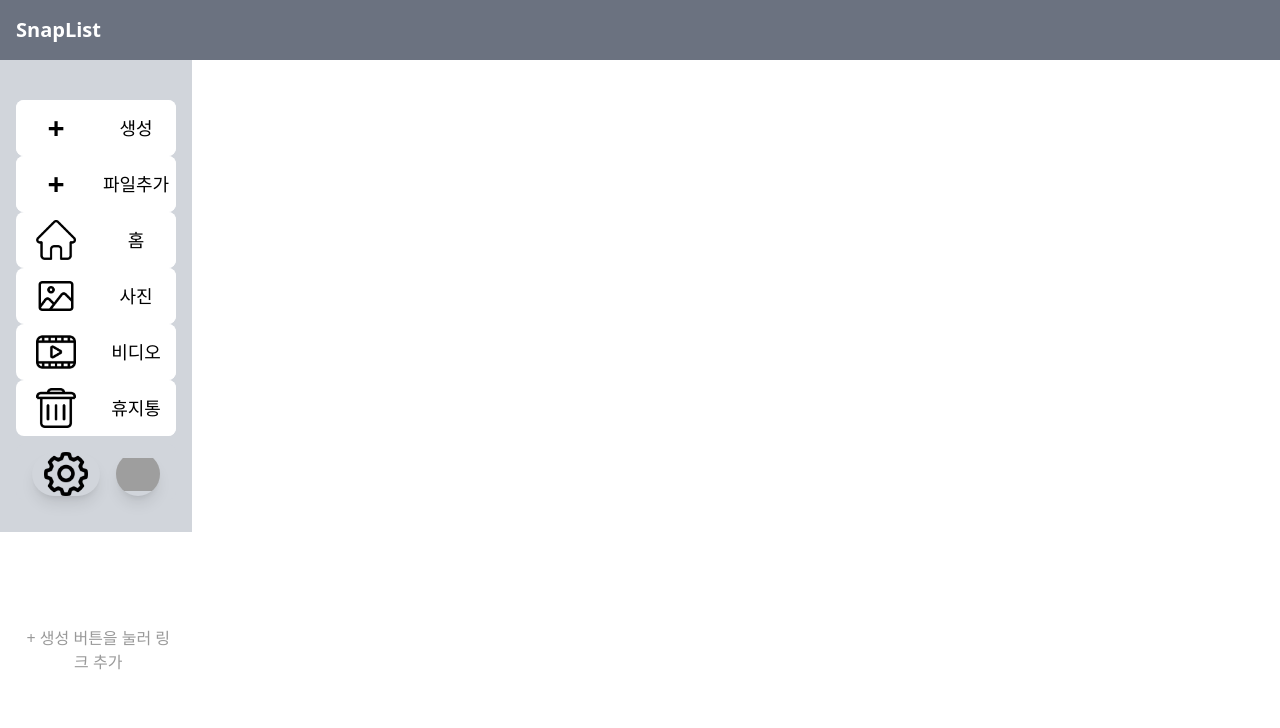
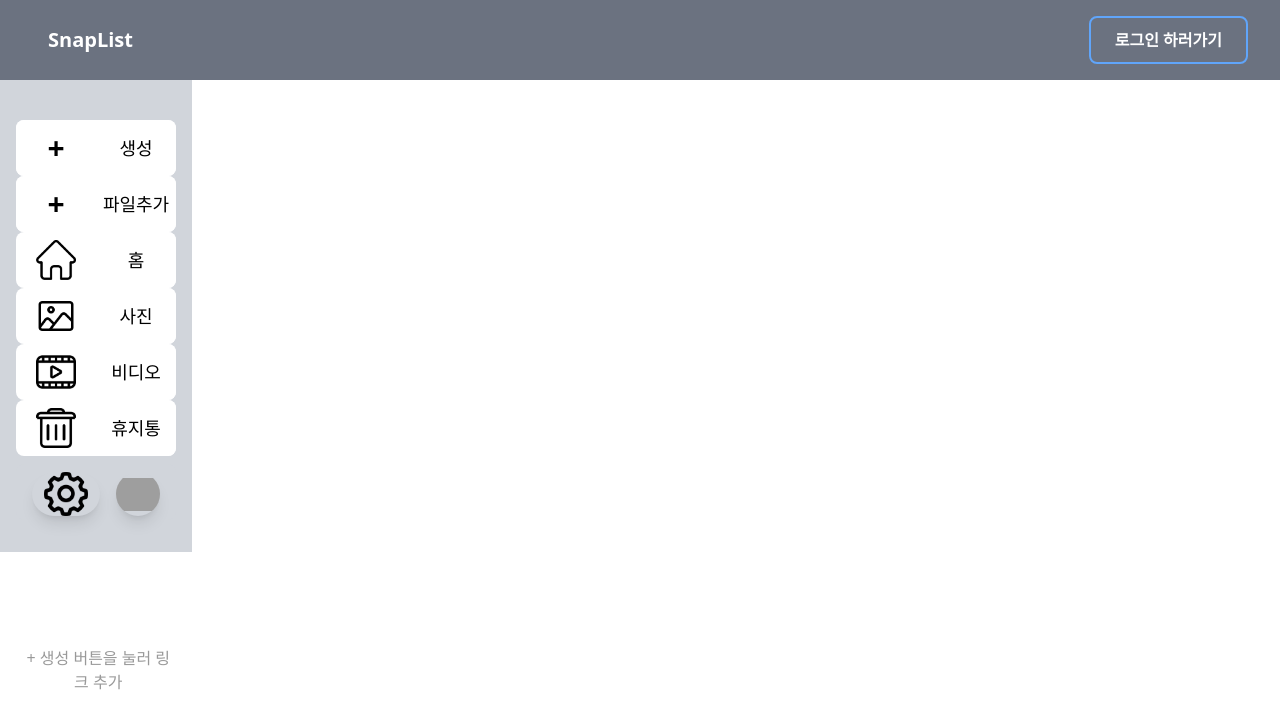
Before and after one commit to sth119/Snaplist_Front, a React (Vite) app: page /guest in a window 1280 px wide. Shown: the top 728 px of the page. Built offline with nearby package versions, Linux system fonts and the light colour scheme; grey boxes are pictures that could not be loaded.

Commit message:
header modify

```diff
--- a/src/App.jsx
+++ b/src/App.jsx
@@ -1,6 +1,7 @@
 import { BrowserRouter, Routes, Route, Outlet } from "react-router-dom";
 import { Main , Header, GuestPage, Navbar, LoginPage, UserPage, Trash } from './Bridge';
 import { FileProvider, useFile } from "./common/Context";
+import { AuthProvider } from "./common/AuthContext";
 
 function HeaderWithNavbar() {
   return (
@@ -89,6 +90,7 @@ function CreateModal() {
 
 function App() {
   return (
+    <AuthProvider>
     <FileProvider>
     <BrowserRouter>
 
@@ -105,6 +107,7 @@ function App() {
         </Routes>
     </BrowserRouter>
     </FileProvider>
+    </AuthProvider>
   )
 }
 
--- a/src/LoginPage/LoginPage.jsx
+++ b/src/LoginPage/LoginPage.jsx
@@ -1,23 +1,59 @@
-import React from 'react'
-import { Link } from 'react-router-dom'
+import React, { useState } from 'react'
+import { Link, useNavigate } from 'react-router-dom'
 import "./LoginPage.css"
 import { GuestPage, Header } from '../Bridge'
-
+import { useAuth } from '../common/AuthContext';
 
 
 
 const LoginPage = () => {
 
-  const handleSubmit = (e) => {
-    e.preventDefault();
-    console.log("로그인 버튼 클릭 or Enter!");
+  const [ username, setUsername ] = useState('');
+  const [ password, setPassword ] = useState('');
+  const [ error, setError ] = useState('');
 
-  }
+  const { login } = useAuth();
+  const navigate = useNavigate();
 
 
+  const handleSubmit = async (e) => {
+    e.preventDefault();
+    setError('');  // 이전 에러 지우기
 
+    if (!username.trim() || !password.trim()) {
+      setError('아이디와 비밀번호를 입력해주세요.');
+      return;
+    }
 
+    try {
+      // 백엔드 로그인 API 호출
+      const response = await fetch('http://localhost:8080/api/auth/login', {
+        method: 'POST',
+        headers: {
+          'Content-Type': 'application/json',
+        },
+        body: JSON.stringify({ username, password }),
+      });
 
+      if (response.ok) {
+        const data = await response.json();  // { accessToken, refreshToken, user }
+        console.log('로그인 성공!', data);
+
+        // AuthContext에 저장 → 전역 상태 업데이트 + localStorage 저장
+        login(data);
+
+        // 로그인 성공 후 사용자 페이지로 이동!!
+        navigate('/user');
+      } else {
+        // 백엔드에서 401 등 에러 오면
+        const errorData = await response.text();
+        setError(errorData || '로그인 실패: 아이디 또는 비밀번호를 확인해주세요.');
+      }
+    } catch (err) {
+      console.error('로그인 에러', err);
+      setError('서버 연결 오류. 백엔드가 실행 중인지 확인해주세요.');
+    }
+  };
 
 
   return (
@@ -36,6 +72,7 @@ const LoginPage = () => {
             <input type='password' className='Pw' placeholder='password' required />
           </div>
         </div>
+          {error && <p style={{ color: 'red', textAlign: 'center' }}>{error}</p>}
         <div className='SocialLogin'>
           <Link>
           <div className='KakaoLoginBtn' />
--- /dev/null
+++ b/src/common/AuthContext.jsx
@@ -0,0 +1,56 @@
+import React, { createContext, useContext, useState, useEffect } from 'react'
+
+const AuthContext = createContext();
+
+
+/////////////////////////////////////////////
+//사용법: 다른 파일에서 import { useAuth } from './AuthContext';
+//한 후 const { user, token } = useAuth(); 이렇게 쓰면 됨.
+/////////////////////////////////////////////
+export const useAuth = () => useContext(AuthContext);
+
+export const AuthProvider = ({ children }) => {
+    const [ user, setUser ] = useState(null);
+    const [ token, setToken ] = useState(localStorage.getItem('accessToken') || null);
+    const [ loading , setLoading ] = useState(true);
+
+    useEffect(() => {
+
+        const storedToken = localStorage.getItem('accessToken');
+        const storedUser = localStorage.getItem('user');
+        if (storedToken && storedUser) {
+            setToken(storedToken);
+            setUser(JSON.parse(storedUser));
+        }
+        setLoading(false);
+    }, []);
+
+    const login = (loginData) => {
+    // loginData = { accessToken, refreshToken, user }
+    setToken(loginData.accessToken);
+    setUser(loginData.user);
+    localStorage.setItem('accessToken', loginData.accessToken);
+    localStorage.setItem('user', JSON.stringify(loginData.user));
+    // refreshToken은 필요시 저장 (보안상 localStorage보단 httpOnly 쿠키 추천, 지금은 간단히)
+    if (loginData.refreshToken) {
+      localStorage.setItem('refreshToken', loginData.refreshToken);
+    }
+  };
+
+  const logout = () => {
+    setToken(null);
+    setUser(null);
+    localStorage.removeItem('accessToken');
+    localStorage.removeItem('refreshToken');
+    localStorage.removeItem('user');
+  };
+
+  return (
+    <AuthContext.Provider value={{ user, token, login, logout, loading }}>
+      {children}
+    </AuthContext.Provider>
+  );
+}
+
+
+export default AuthContext
--- a/src/common/Context.jsx
+++ b/src/common/Context.jsx
@@ -1,4 +1,5 @@
 import { createContext, useContext, useState, useEffect } from 'react'
+import { useAuth } from './AuthContext';
 
 const FileContext = createContext();
 
@@ -11,8 +12,7 @@ export function FileProvider({ children }) {
 
     //////////////////////////////////////////////
     // ★★★ 로그인 상태 (나중에 JWT로 대체)
-    const currentUser = null; // 예: { id: 1, username: 'test' } 또는 null (게스트)
-    const token = null; // JWT 토큰 (로그인 후 설정)
+    const { user, token } = useAuth(); // 예: { id: 1, username: 'test' } 또는 null (게스트)
     //////////////////////////////////////////////
 
     const openModal = () => {
@@ -27,7 +27,7 @@ export function FileProvider({ children }) {
     ///////////////////////////////////////////////////////
     // 서버에서 파일 불러오기 (로그인 시)
     const fetchFilesFromServer = async () => {
-        if (!currentUser || !token) return;
+        if (!user || !token) return;
         try {
             const response = await fetch('/api/files', {
                 headers: { Authorization: `Bearer ${token}` }
@@ -43,13 +43,18 @@ export function FileProvider({ children }) {
 
     // 앱 시작 시 파일 로드
     useEffect(() => {
-        if (currentUser) {
+        if (user) {
+            const guestFiles = localStorage.getItem('guestFiles')
+
+            if(guestFiles) {
+                localStorage.removeItem('guestFiles');
+            }
             fetchFilesFromServer();
         } else {
             const localFiles = JSON.parse(localStorage.getItem('guestFiles') || '[]');
             setFiles(localFiles);
         }
-    }, [currentUser]);
+    }, [user]);
 
     ///////////////////////////////////////////////////////
 
@@ -75,7 +80,7 @@ export function FileProvider({ children }) {
     };
 
     ////////////////////////////////////////////////////
-    if (currentUser && token) {
+    if (user && token) {
             // 로그인: 서버에 저장
             try {
                 const response = await fetch('/api/files', {
--- a/src/common/Header.css
+++ b/src/common/Header.css
@@ -1,9 +1,69 @@
 .header {
     @apply
         bg-gray-500
+
+        flex
+        justify-between
+        items-center
+        px-8
+        py-4
+
+}
+
+.title {
+    @apply
         text-white
         p-4
         text-xl
         font-bold
 
+        no-underline
 }
+
+.header-right {
+    @apply
+        flex
+        items-center
+        gap-4
+}
+
+.profile-button {
+    @apply
+        bg-transparent
+        border-none
+        cursor-pointer
+        p-0;
+
+}
+
+.profile-icon {
+    @apply
+        w-11
+        h-11
+        bg-blue-500
+        text-white
+        rounded-full
+        flex
+        items-center
+        justify-center
+        text-xl
+        font-bold
+}
+
+.guest-login-button {
+    @apply
+        bg-transparent
+        border-2
+        border-blue-400
+        text-white
+        px-6
+        py-2.5
+        rounded-lg
+        text-base
+        font-bold
+        cursor-pointer
+        transition-all
+        duration-300
+        hover:bg-blue-200
+        hover:text-white
+}
--- a/src/common/Header.jsx
+++ b/src/common/Header.jsx
@@ -1,19 +1,59 @@
 import React from 'react'
 import "./Header.css"
-import { Link } from "react-router-dom"
+import { Link, useLocation, useNavigate } from "react-router-dom"
 import { Main } from '../Bridge'
+import { useAuth } from './AuthContext'
 
 const Header = () => {
+
+  const { user, logout } = useAuth();
+  const navigate = useNavigate();
+  const location = useLocation();
+
+  const mainPage = location.pathname === '/';
+  const guestPage = location.pathname.startsWith('/guest');
+
+  const handleProfileClick =  () => {
+    if ( window.confirm('로그아웃하시겠습니까?')) {
+      logout();
+      navigate('/login');
+    }
+  };
+
+
   return (
 
-    <Link to={"/"}>
     <div className="header">
-      SnapList
+      <Link to={"/"}>
+        <span  className='title'>SnapList</span>
+      </Link>
+
+      {!mainPage && (
+        <div className='header-right'>
+          {user ? (
+            // user 화면
+            <button
+              onClick={handleProfileClick}
+              className='profile-button'
+              title={`${user.username}`}
+            >
+              <div className='profile-icon'>
+                {user.username[0].toUpperCase()}
+              </div>
+            </button>
+          ) : guestPage ? (
+            //guest 화면
+            <button
+              onClick={() => navigate('/login')}
+              className='guest-login-button'
+            >
+              로그인 하러가기
+            </button>
+          ) : null}
+        </div>
+      )}
     </div>
-    </Link>
-  )
+  );
 }
 
 export default Header;
-
-//<div className="bg-gray-500 text-white p-4 font-bold text-xl"></div>
--- a/src/common/Navbar.jsx
+++ b/src/common/Navbar.jsx
@@ -2,9 +2,11 @@ import React from 'react'
 import "./Navbar.css"
 import { Link } from 'react-router-dom'
 import { useFile } from './Context'
+// import { useAuth } from './AuthContext'
 
 const Navbar = () => {
   const { openModal } = useFile();
+  // const { user, logout } = useAuth();
 
 
 
```
Also changed, not shown: vite.config.js (+8 -0 lines).
